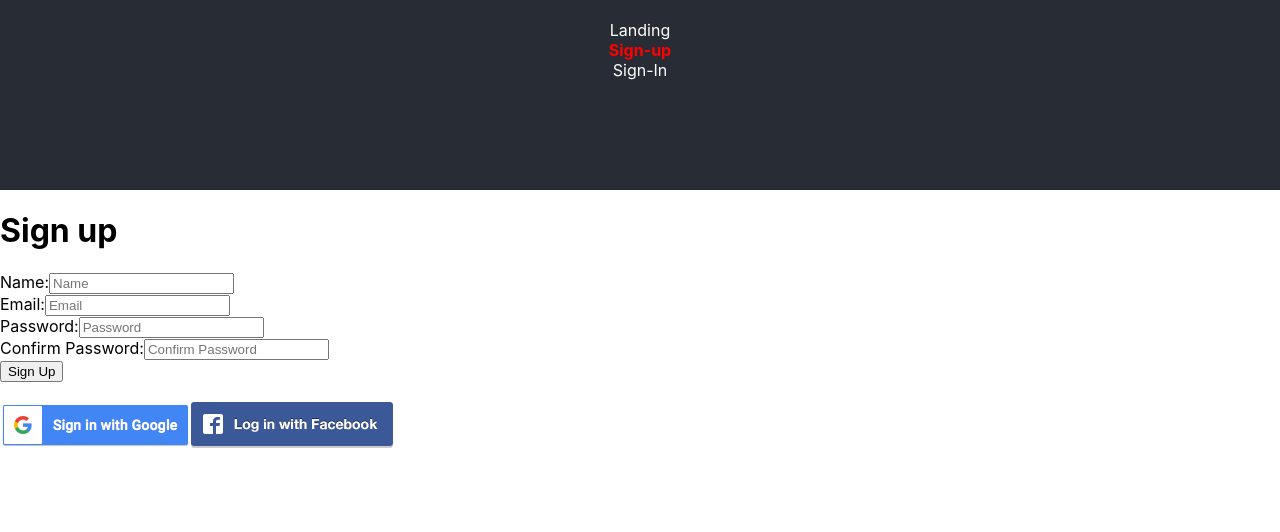
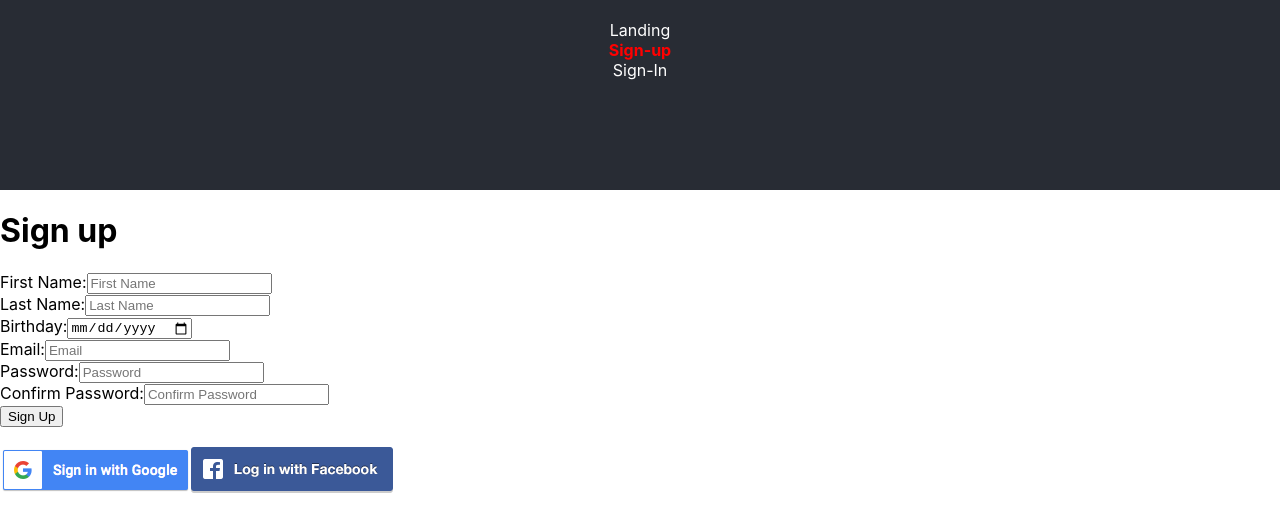
Before and after one commit to RSK9903/cs554-final-project, a React (Create React App) app in the folder front_end/: page /signup in a window 1280 px wide. Shown: the top 532 px of the page. Built offline with nearby package versions, Linux system fonts and the light colour scheme; no server answers; the HTML template or start-up script is replaced by a standard one.

Commit message:
rkim5-updated SignUp page to post to mongodb database

```diff
--- a/front_end/package.json
+++ b/front_end/package.json
@@ -6,6 +6,7 @@
     "@testing-library/jest-dom": "^4.2.4",
     "@testing-library/react": "^9.3.2",
     "@testing-library/user-event": "^7.1.2",
+    "axios": "^0.19.2",
     "firebase": "^7.14.0",
     "react": "^16.13.0",
     "react-dom": "^16.13.0",
--- a/front_end/src/components/Account.js
+++ b/front_end/src/components/Account.js
@@ -1,9 +1,13 @@
-import React from 'react';
+import React, { useContext, useState } from 'react';
+import { AuthContext } from '../firebase/Auth';
 import SignOutButton from './SignOut';
 import '../App.css';
 import ChangePassword from './ChangePassword';
 
 function Account() {
+	const { currentUser } = useContext(AuthContext);
+	console.log(currentUser);
+
 	return (
 		<div>
 			<h2>Account Page</h2>
--- a/front_end/src/components/SignUp.js
+++ b/front_end/src/components/SignUp.js
@@ -3,20 +3,22 @@ import { Redirect } from 'react-router-dom';
 import { doCreateUserWithEmailAndPassword } from '../firebase/FirebaseFunctions';
 import { AuthContext } from '../firebase/Auth';
 import SocialSignIn from './SocialSignIn';
+import axios from 'axios';
+
 function SignUp() {
 	const { currentUser } = useContext(AuthContext);
 	const [ pwMatch, setPwMatch ] = useState('');
 	const handleSignUp = async (e) => {
 		e.preventDefault();
-		const { displayName, email, passwordOne, passwordTwo } = e.target.elements;
+		const { first, last, birthday, email, passwordOne, passwordTwo } = e.target.elements;
 		if (passwordOne.value !== passwordTwo.value) {
 			setPwMatch('Passwords do not match');
 			return false;
 		}
-
+		let displayName = first.value + " " + last.value;
 		try {
 			await doCreateUserWithEmailAndPassword(email.value, passwordOne.value, displayName);
-			//Call users/data function to add to mongodb database
+			const {user} = await axios.post("http://localhost:5000/users", {email: email.value, firstName: first.value, lastName: last.value, birthday: birthday.value})
 		} catch (error) {
 			alert(error);
 		}
@@ -33,8 +35,20 @@ function SignUp() {
 			<form onSubmit={handleSignUp}>
 				<div className='form-group'>
 					<label>
-						Name:
-						<input className='form-control' required name='displayName' type='text' placeholder='Name' />
+						First Name:
+						<input className='form-control' required name='first' type='text' placeholder='First Name' />
+					</label>
+				</div>
+				<div className='form-group'>
+					<label>
+						Last Name:
+						<input className='form-control' required name='last' type='text' placeholder='Last Name' />
+					</label>
+				</div>
+				<div className='form-group'>
+					<label>
+						Birthday:
+						<input className='form-control' required name='birthday' type='date'/>
 					</label>
 				</div>
 				<div className='form-group'>
```
Also changed, not shown: 1 other file (tests, documents, lock files or other folders).
